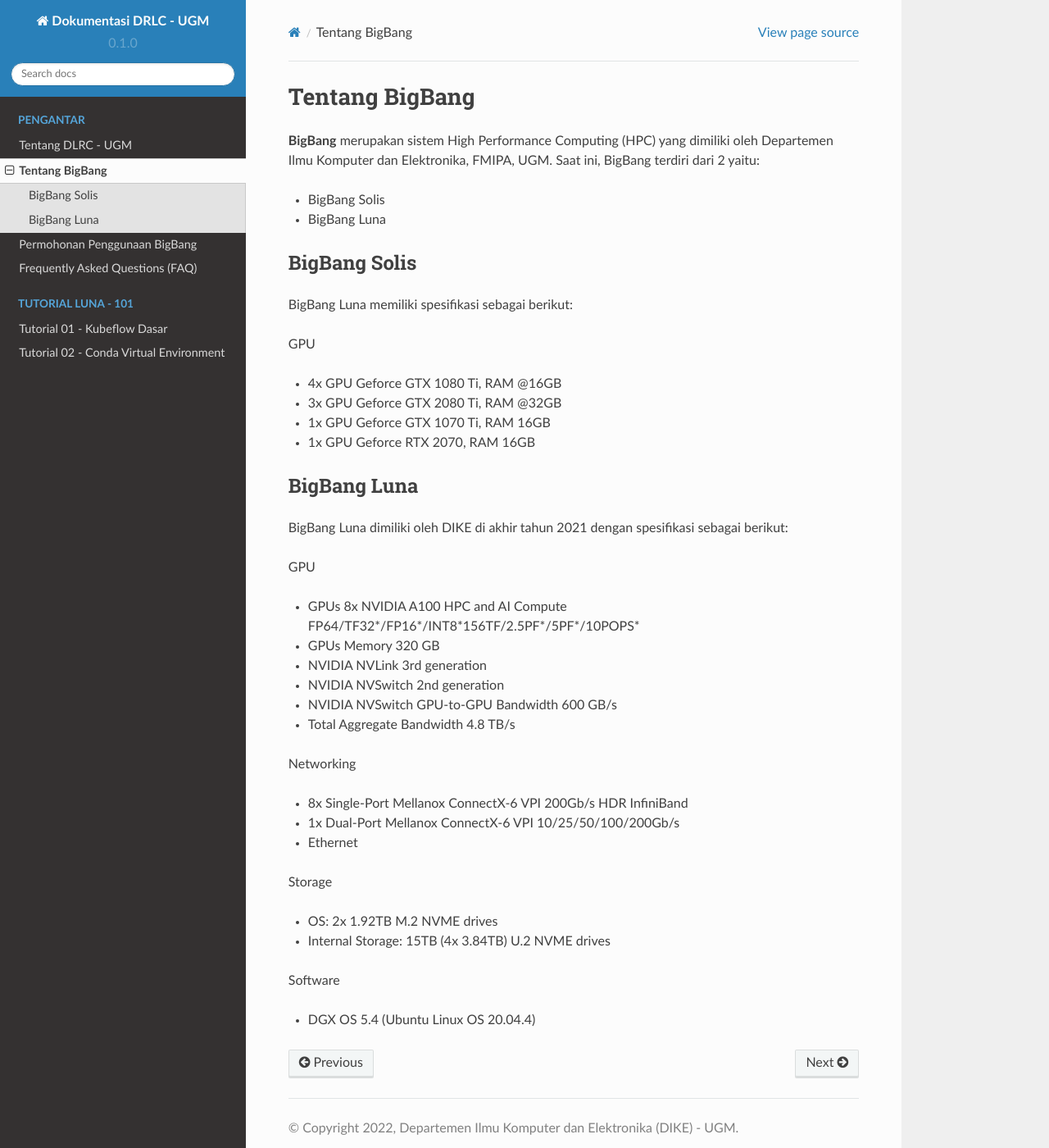
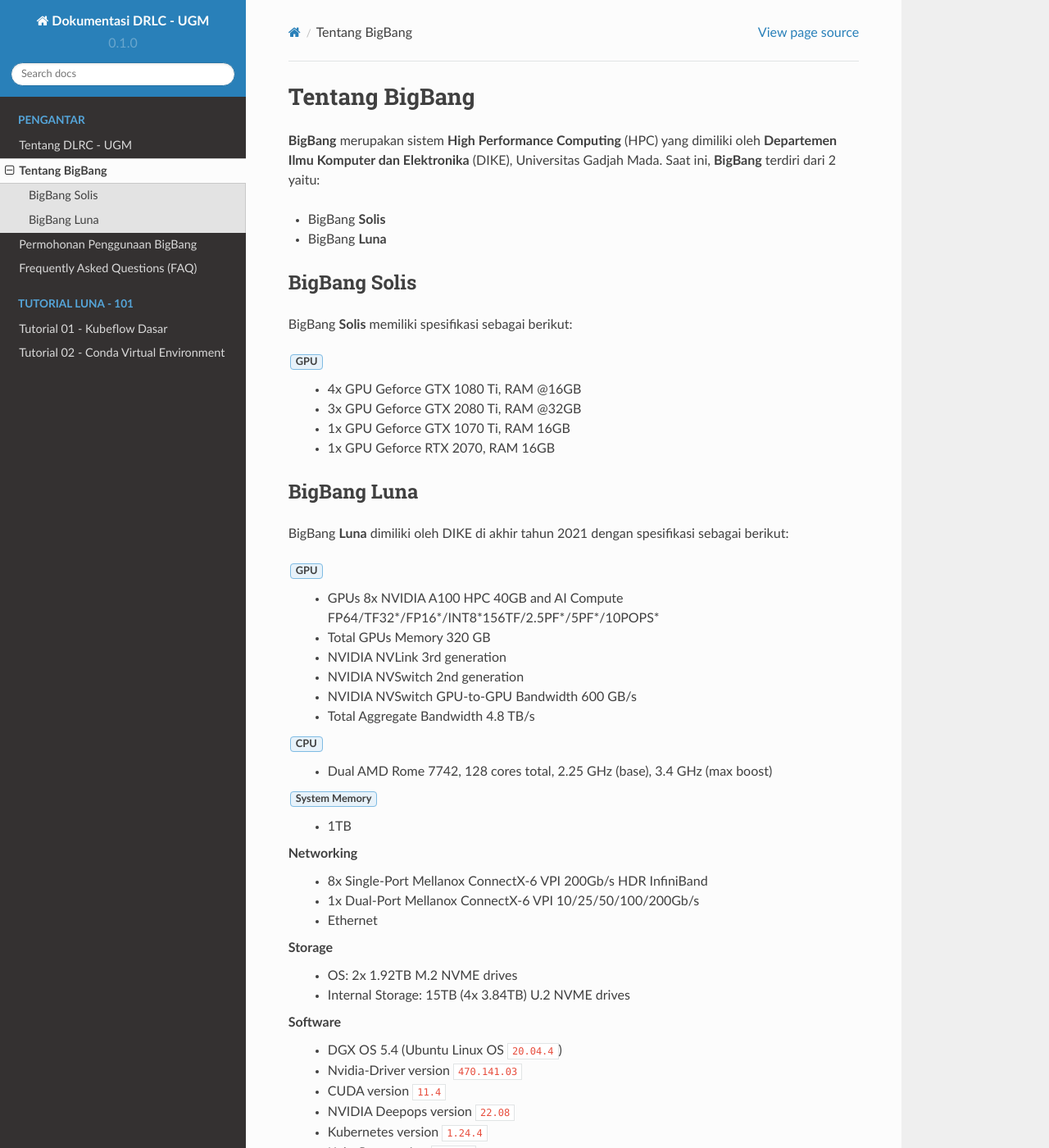
Before and after one commit to alldino/tutorial-hpc-dike-ugm, a Sphinx documentation site: the page built from docs/source/pengantar/bigbang.rst, in a window 1280 px wide and 1400 px high. Shown: the whole window at 82% size. Built offline with Sphinx 7.4.7 and the Read the Docs theme 2.0.0, drawn with Linux system fonts in a browser that asks for light colours; some of the changed text lies outside the part shown.

Commit message:
Update bigbang.rst

```diff
--- a/docs/source/pengantar/bigbang.rst
+++ b/docs/source/pengantar/bigbang.rst
@@ -1,46 +1,58 @@
 Tentang BigBang
 ===============
-**BigBang** merupakan sistem High Performance Computing (HPC) yang dimiliki oleh Departemen Ilmu Komputer dan Elektronika, FMIPA, UGM.
-Saat ini, BigBang terdiri dari 2 yaitu:
+**BigBang** merupakan sistem **High Performance Computing** (HPC) yang dimiliki oleh **Departemen Ilmu Komputer dan Elektronika** (DIKE), Universitas Gadjah Mada.
+Saat ini, **BigBang** terdiri dari 2 yaitu:
 
-* BigBang Solis
-* BigBang Luna
+* BigBang **Solis**
+* BigBang **Luna**
 
 BigBang Solis
 -------------
-BigBang Luna memiliki spesifikasi sebagai berikut:
+BigBang **Solis** memiliki spesifikasi sebagai berikut:
 
-GPU
-
-* 4x GPU Geforce GTX 1080 Ti, RAM @16GB
-* 3x GPU Geforce GTX 2080 Ti, RAM @32GB
-* 1x GPU Geforce GTX 1070 Ti, RAM 16GB
-* 1x GPU Geforce RTX 2070, RAM 16GB
+:guilabel:`GPU`
+    * 4x GPU Geforce GTX 1080 Ti, RAM @16GB
+    * 3x GPU Geforce GTX 2080 Ti, RAM @32GB
+    * 1x GPU Geforce GTX 1070 Ti, RAM 16GB
+    * 1x GPU Geforce RTX 2070, RAM 16GB
 
 BigBang Luna
 ------------
-BigBang Luna dimiliki oleh DIKE di akhir tahun 2021 dengan spesifikasi sebagai berikut:
+BigBang **Luna** dimiliki oleh DIKE di akhir tahun 2021 dengan spesifikasi sebagai berikut:
 
-GPU
+:guilabel:`GPU`
+    * GPUs 8x NVIDIA A100 HPC 40GB and AI Compute FP64/TF32*/FP16*/INT8*156TF/2.5PF*/5PF*/10POPS*
+    * Total GPUs Memory 320 GB
+    * NVIDIA NVLink 3rd generation
+    * NVIDIA NVSwitch 2nd generation
+    * NVIDIA NVSwitch GPU-to-GPU Bandwidth 600 GB/s
+    * Total Aggregate Bandwidth 4.8 TB/s
 
-* GPUs 8x NVIDIA A100 HPC and AI Compute FP64/TF32*/FP16*/INT8*156TF/2.5PF*/5PF*/10POPS*
-* GPUs Memory 320 GB
-* NVIDIA NVLink 3rd generation
-* NVIDIA NVSwitch 2nd generation
-* NVIDIA NVSwitch GPU-to-GPU Bandwidth 600 GB/s
-* Total Aggregate Bandwidth 4.8 TB/s
+:guilabel:`CPU`
+    * Dual AMD Rome 7742, 128 cores total, 2.25 GHz (base), 3.4 GHz (max boost)
 
-Networking
+:guilabel:`System Memory`
+    * 1TB
 
-* 8x Single-Port Mellanox ConnectX-6 VPI 200Gb/s HDR InfiniBand
-* 1x Dual-Port Mellanox ConnectX-6 VPI 10/25/50/100/200Gb/s
-* Ethernet
+**Networking**
+    * 8x Single-Port Mellanox ConnectX-6 VPI 200Gb/s HDR InfiniBand
+    * 1x Dual-Port Mellanox ConnectX-6 VPI 10/25/50/100/200Gb/s
+    * Ethernet
 
-Storage
+**Storage**
+    * OS: 2x 1.92TB M.2 NVME drives
+    * Internal Storage: 15TB (4x 3.84TB) U.2 NVME drives
 
-* OS: 2x 1.92TB M.2 NVME drives
-* Internal Storage: 15TB (4x 3.84TB) U.2 NVME drives
-
-Software
-
-* DGX OS 5.4 (Ubuntu Linux OS 20.04.4)
+**Software**
+    * DGX OS 5.4 (Ubuntu Linux OS ``20.04.4``)
+    * Nvidia-Driver version ``470.141.03``
+    * CUDA version ``11.4``
+    * NVIDIA Deepops version ``22.08``
+    * Kubernetes version ``1.24.4``
+    * Kubeflow version ``v1.6.0``
+    * Standard Image (Repo docker.io):
+        * kubeflownotebookswg/jupyter-tensorflow-cuda-full:v1.6.0 (Cuda version ``11.2``)
+        * kubeflownotebookswg/jupyter-pytorch-cuda-full:v1.6.0
+        * kubeflownotebookswg/rstudio-tidyverse:v1.6.0
+        * kubeflownotebookswg/codeserver-python:v1.6.0
+        * kubeflownotebookswg/tensorboards-web-app:v1.6.0
```
